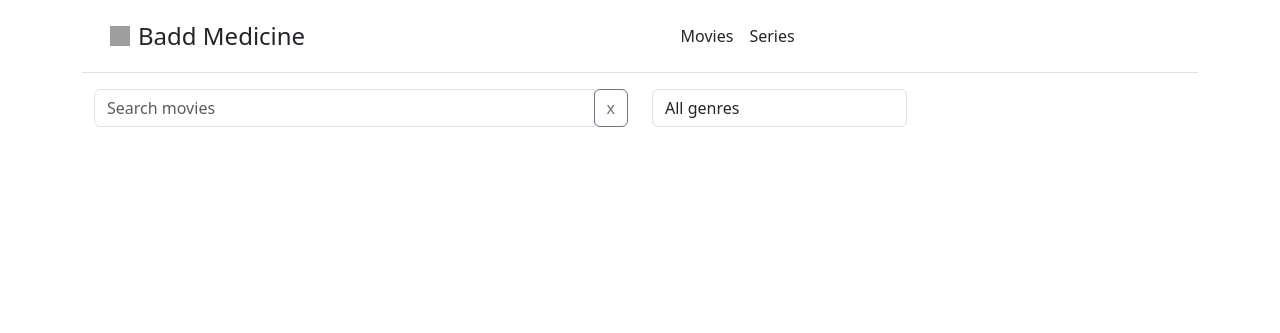
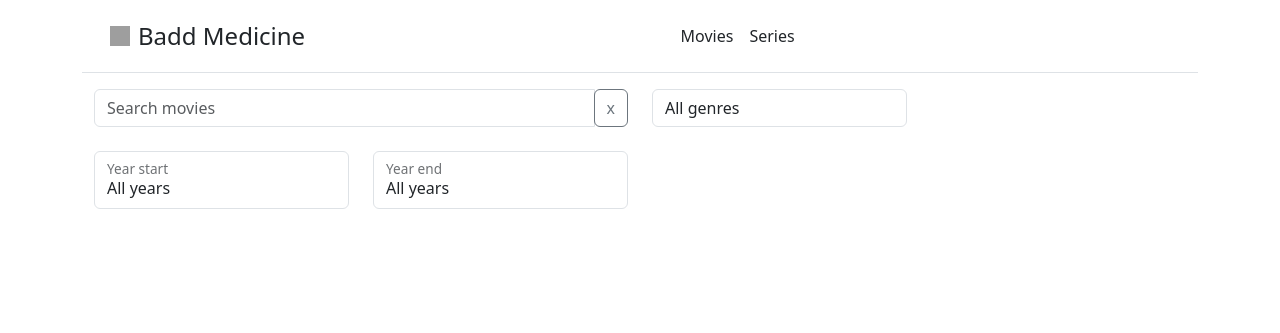
Before and after one commit to Ekipogh/patreon-viewer, a Django app: page /movies/ in a window 1280 px wide. Shown: the top 333 px of the page. Run offline with Django 5.2, Linux system fonts and the light colour scheme; data that the repository does not hold is empty; some libraries are stand-ins or nearby versions; grey boxes are pictures that could not be loaded.

Commit message:
Add release_year field to Movie model

```diff
--- a/movies/models.py
+++ b/movies/models.py
@@ -16,6 +16,7 @@ class Movie(models.Model):
     type = models.CharField(
         max_length=10, choices=TYPE_CHOICES, default='movie')
     patreon_id = models.IntegerField(unique=True, blank=True, null=True)
+    release_year = models.IntegerField(blank=True, null=True)
 
     def __str__(self):
         return self.title
--- a/movies/templates/movies/index.html
+++ b/movies/templates/movies/index.html
@@ -47,6 +47,30 @@
         {% for selected_g in selected_genre %}
           <input type="button" class="btn btn-secondary" value="{{ selected_g }} x" onclick="remove_genre('{{ selected_g }}')" />
         {% endfor %}
+      </div>
+    </div>
+    <div class="row">
+      <div class="col mb-2 col-md-3">
+        <div class="form-floating">
+          <select name="year_start" id="year_start" class="form-control" onchange="select_year()">
+            <option value="">All years</option>
+            {% for year in all_years %}
+            <option value="{{ year }}">{{ year }}</option>
+            {% endfor %}
+          </select>
+          <label for="year_start">Year start</label>
+        </div>
+      </div>
+      <div class="col mb-2 col-md-3">
+        <div class="form-floating">
+          <select name="year_end" id="year_end" class="form-control" onchange="select_year()">
+            <option value="">All years</option>
+            {% for year in all_years %}
+            <option value="{{ year }}">{{ year }}</option>
+            {% endfor %}
+          </select>
+          <label for="year_end">Year end</label>
+        </div>
       </div>
     </div>
 
```
Also changed, not shown: scripts/update_database.py (+17 -0 lines), movies/migrations/0008_alter_movie_options_movie_release_year.py (added). Lines whose indentation alone changed are shown as unchanged.
